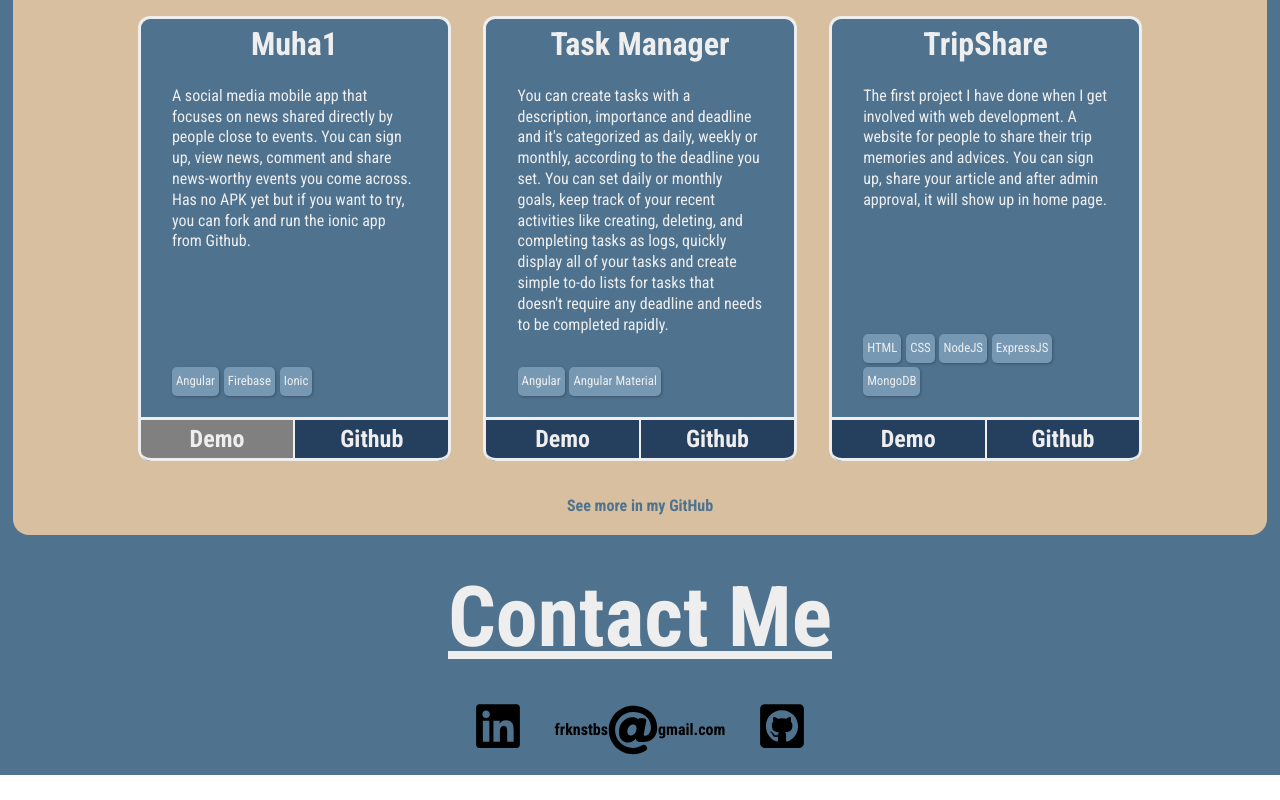
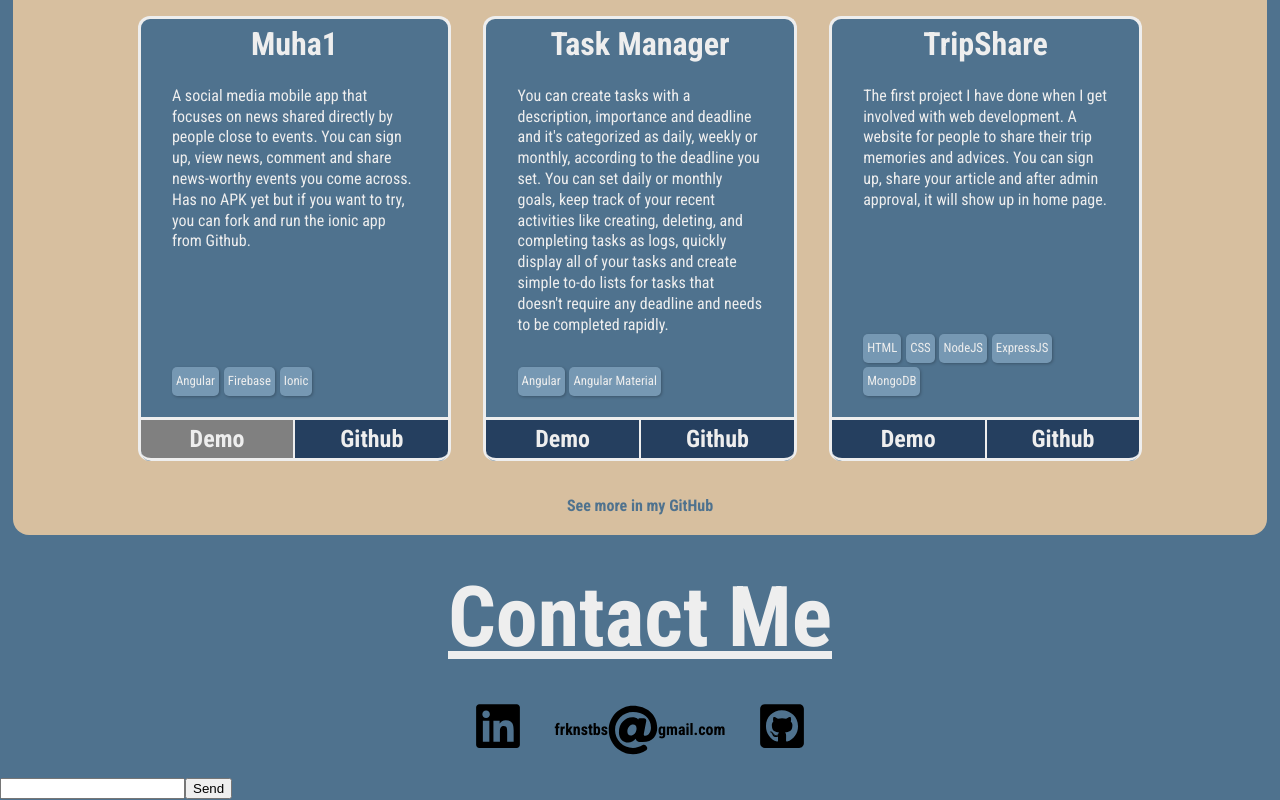
Before and after one commit to frknn/gatsby-portfolio, a Gatsby site: page / in a window 1280 px wide. Shown: the part 1415-2215 px from the top of the page. Before the commit the page ends 2190 px from the top, so only its background shows below. Built offline with nearby package versions, Linux system fonts and the light colour scheme; Gatsby itself is replaced by a stand-in of ours.

Commit message:
added contact form

```diff
--- a/src/components/Contact.js
+++ b/src/components/Contact.js
@@ -1,7 +1,7 @@
 import React from 'react'
-import {FaLinkedin} from 'react-icons/fa'
-import {FaGithubSquare} from 'react-icons/fa'
-import {FaAt} from 'react-icons/fa'
+import { FaLinkedin } from 'react-icons/fa'
+import { FaGithubSquare } from 'react-icons/fa'
+import { FaAt } from 'react-icons/fa'
 
 const Contact = () => {
   return (
@@ -9,11 +9,17 @@ const Contact = () => {
       <div className="contact-content">
         <h1 className="contact-title">Contact Me</h1>
         <div className="contact-links">
-         <a href="https://www.linkedin.com/in/furkansetbasi/"><FaLinkedin className="contact-links__square-link"/></a>
-         <span className="contact-links__email">frknstbs<FaAt className="contact-links__at-symbol" />gmail.com</span>
-         <a href="https://github.com/frknn"><FaGithubSquare className="contact-links__square-link"/></a>
+          <a href="https://www.linkedin.com/in/furkansetbasi/"><FaLinkedin className="contact-links__square-link" /></a>
+          <span className="contact-links__email">frknstbs<FaAt className="contact-links__at-symbol" />gmail.com</span>
+          <a href="https://github.com/frknn"><FaGithubSquare className="contact-links__square-link" /></a>
         </div>
       </div>
+      <form name="message" method="POST" netlify>
+        <label htmlFor="Your message: ">
+          <input type="text" name="visitorMessage" />
+          <button type="submit">Send</button>
+        </label>
+      </form>
     </section>
   )
 }
```
